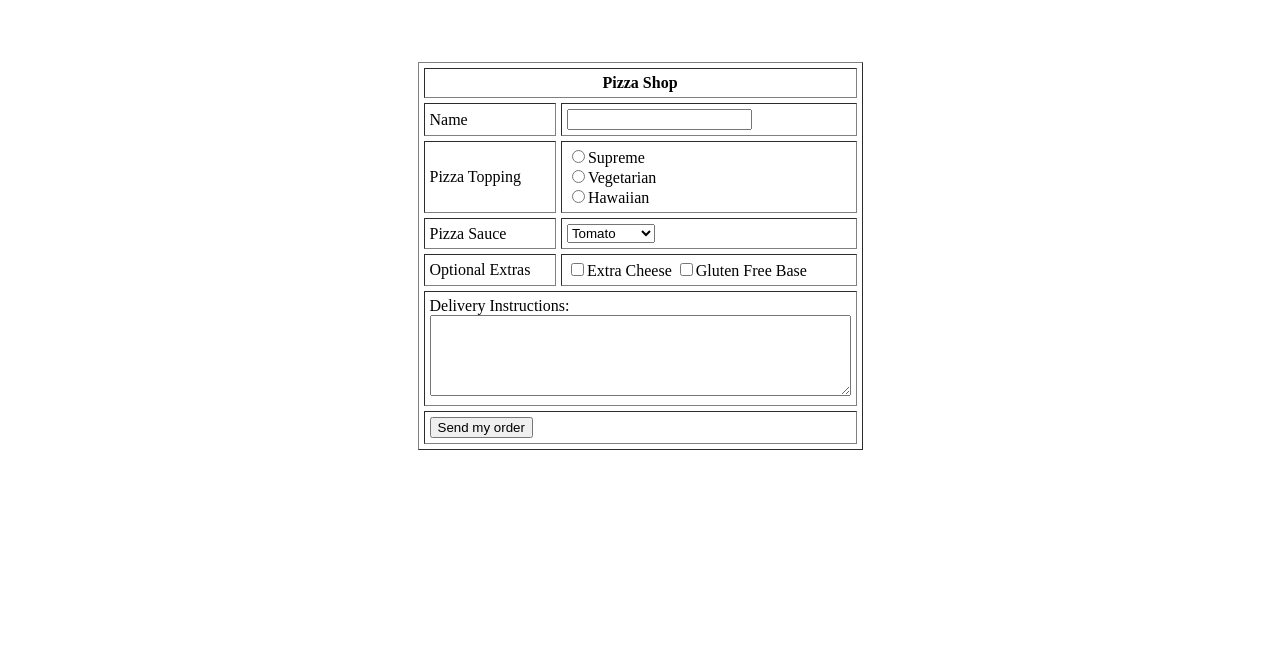
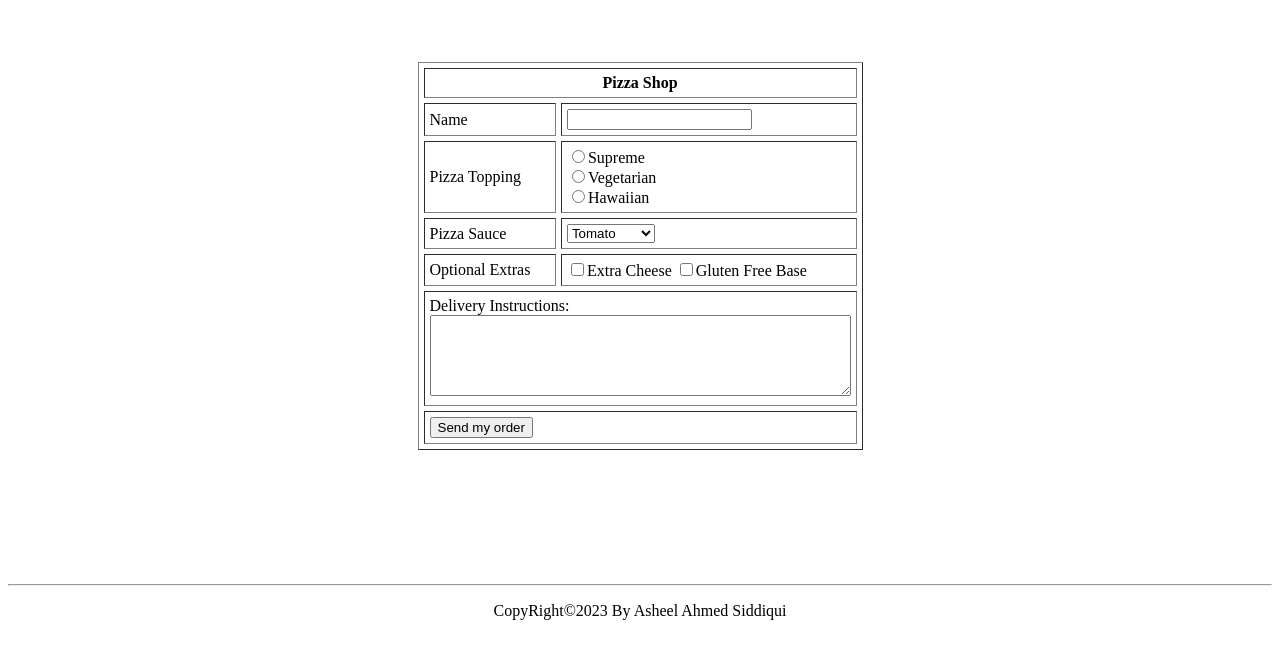
Before and after one commit to AsheelAhmedSiddiqui/Assignment-6, a plain HTML site: page index.html in a window 1280 px wide. Drawn offline with Linux system fonts and the light colour scheme.

Commit message:
assignment-6

```diff
--- a/index.html
+++ b/index.html
@@ -64,6 +64,9 @@
           </tr>
         </table>
       </form>
+      <br><br><br><br><br><br><br>
+      <hr>
+      <p>CopyRight&copy;2023 By Asheel Ahmed Siddiqui</p>
     </center>
   </body>
 </html>
```
